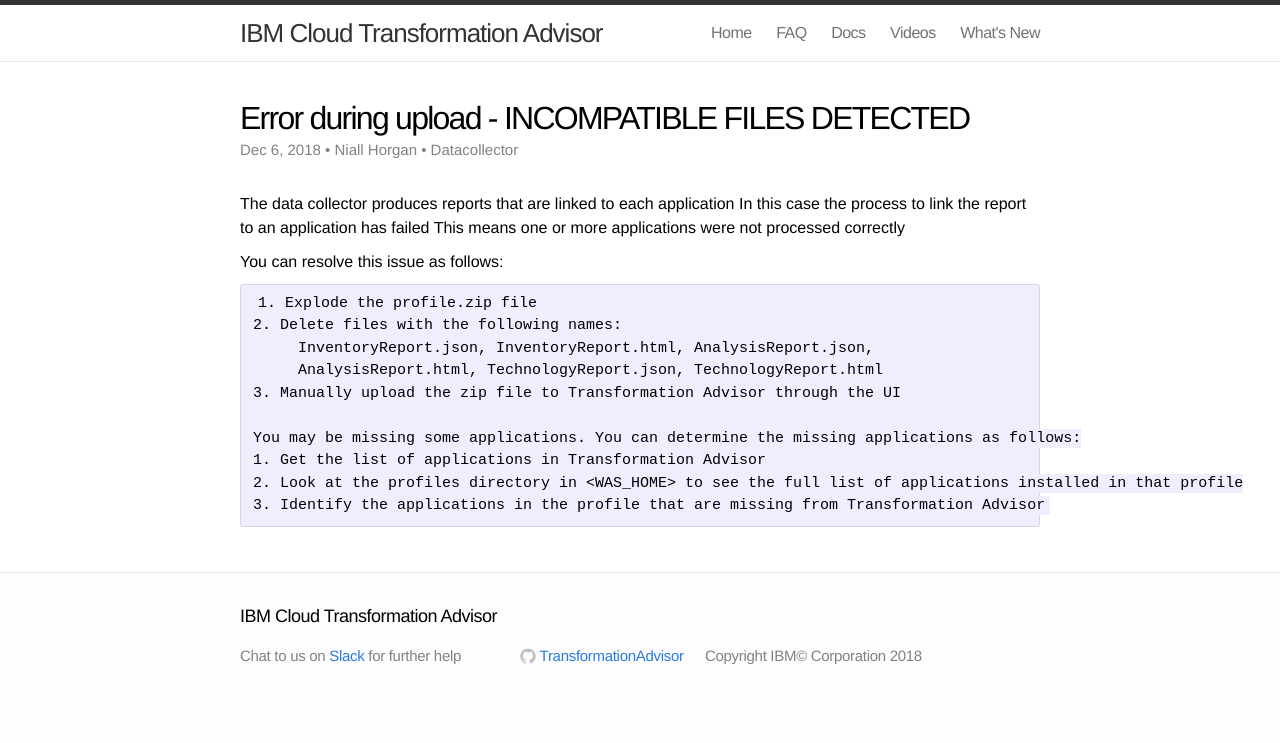
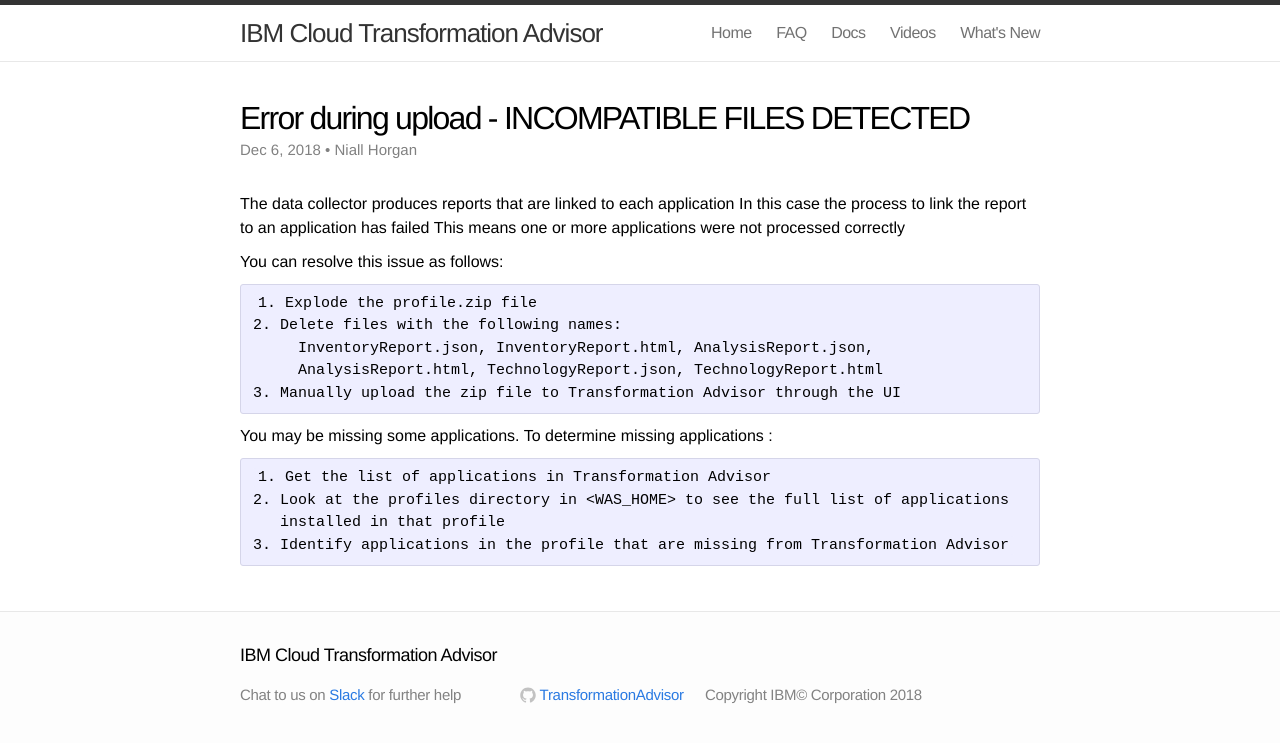
Before and after one commit to TransformationAdvisor/TA.github.io, a Jekyll site: the page built from _posts/2018-12-06-incompatfiles.md, in a window 1280 px wide. Shown: the top 743 px of the page. Built offline with Jekyll 4.4.1, drawn with Linux system fonts in a browser that asks for light colours.

Commit message:
Update 2018-12-06-incompatfiles.md

````diff
--- a/_posts/2018-12-06-incompatfiles.md
+++ b/_posts/2018-12-06-incompatfiles.md
@@ -1,9 +1,8 @@
 ---
 layout: post
 title: Error during upload - INCOMPATIBLE FILES DETECTED
-categories: Datacollector
+categories: Datacollector_Upload
 author: Niall Horgan
-meta: Datacollector
 ---
 
 The data collector produces reports that are linked to each application
@@ -17,9 +16,11 @@
      InventoryReport.json, InventoryReport.html, AnalysisReport.json,
      AnalysisReport.html, TechnologyReport.json, TechnologyReport.html
 3. Manually upload the zip file to Transformation Advisor through the UI
-
-You may be missing some applications. You can determine the missing applications as follows:
+```
+You may be missing some applications. To determine missing applications :
+```
 1. Get the list of applications in Transformation Advisor
-2. Look at the profiles directory in <WAS_HOME> to see the full list of applications installed in that profile
-3. Identify the applications in the profile that are missing from Transformation Advisor
+2. Look at the profiles directory in <WAS_HOME> to see the full list of applications
+   installed in that profile
+3. Identify applications in the profile that are missing from Transformation Advisor
 ```
````
